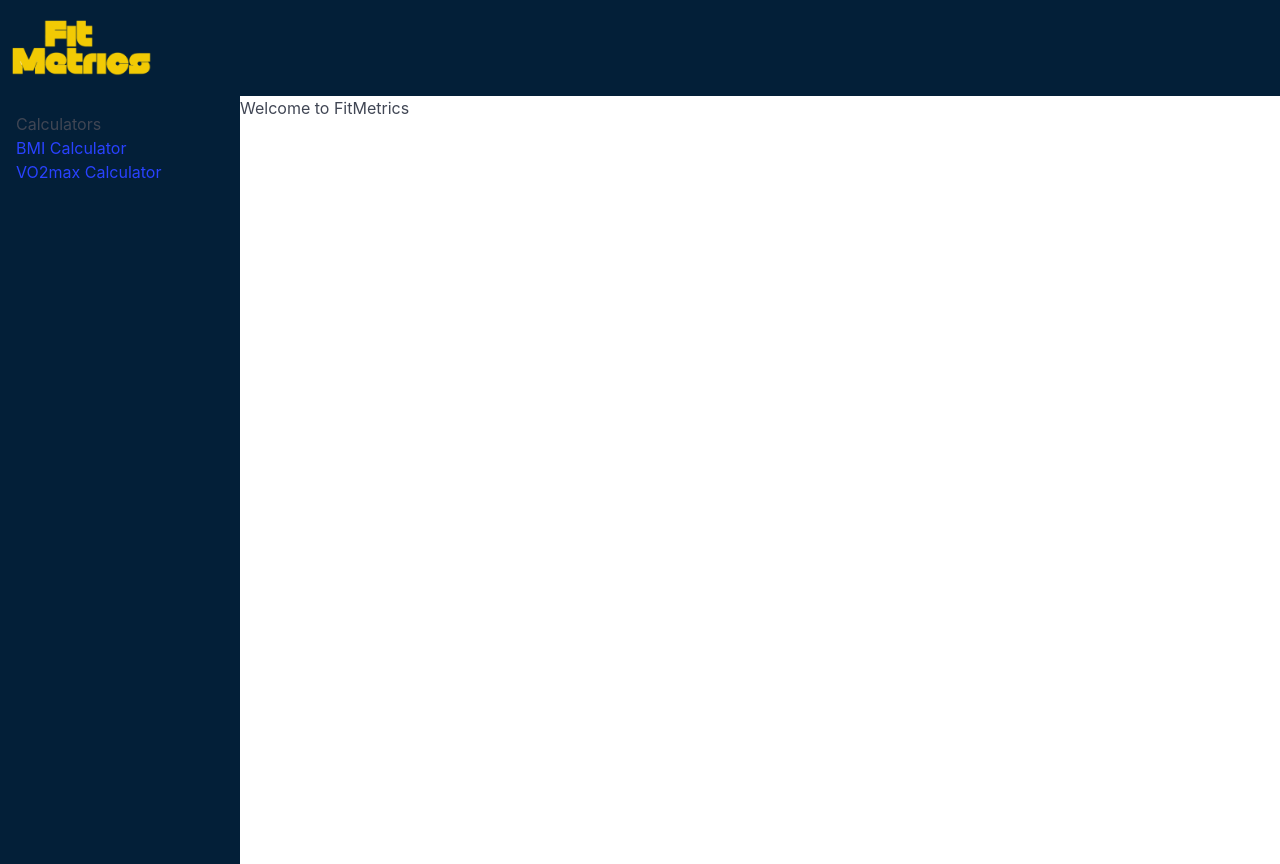
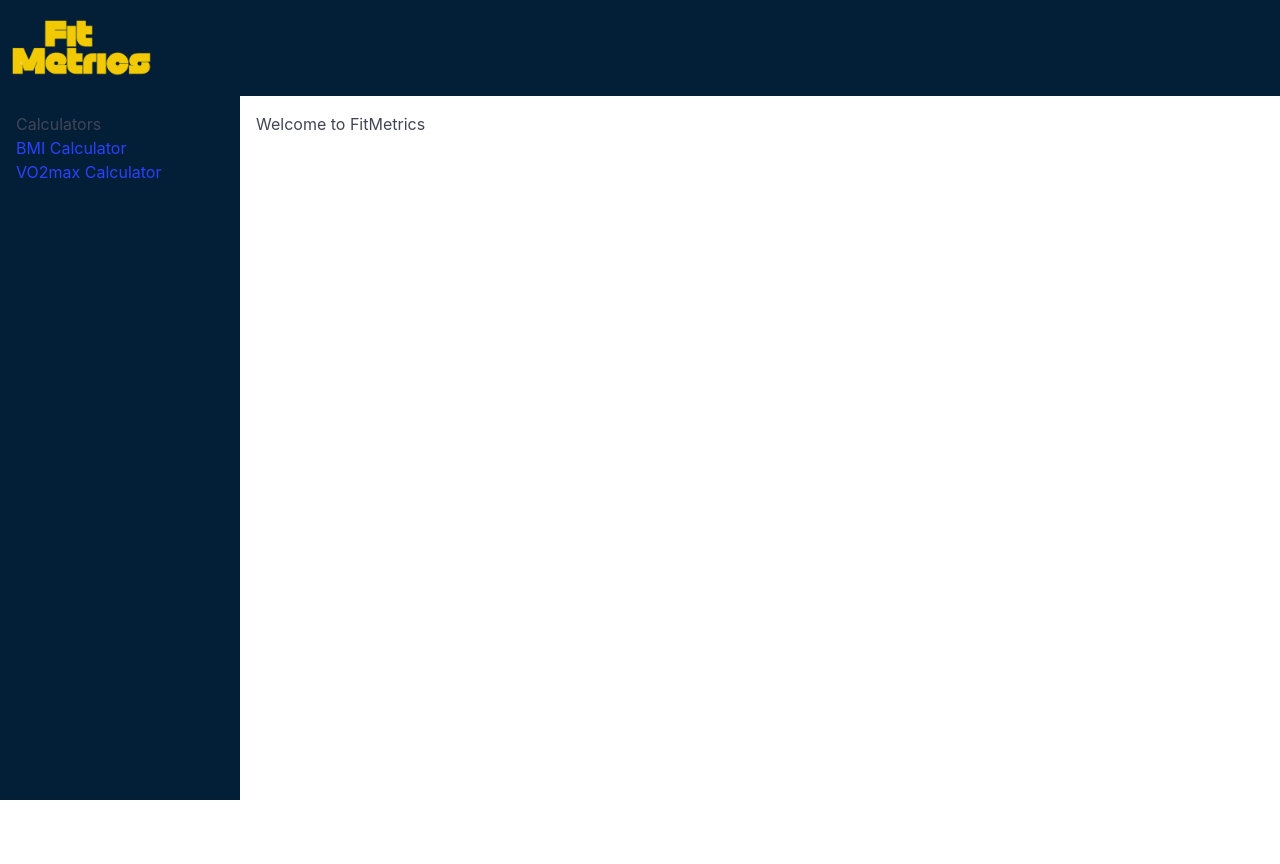
Before and after one commit to Laleh-S/fitmetrics, a React (Create React App) app: page / in a window 1280 px wide. After the commit the page ends 800 px from the top, so only its background shows below. Built offline with nearby package versions, Linux system fonts and the light colour scheme.

Commit message:
fixed the Navbar and Sidebar to fit in the page

```diff
--- a/src/App.js
+++ b/src/App.js
@@ -1,6 +1,8 @@
 // <Routes>:
 // used to ensure that only one route is matched and rendered at a time, even if multiple routes could potentially
 // match the current URL.
+
+
 import React from "react";
 import { BrowserRouter as Router, Routes, Route } from 'react-router-dom';
 import { CalculatorContextProvider, } from './context/CalculatorContext';
@@ -15,14 +17,16 @@ function App() {
     return (
             <CalculatorContextProvider>
                 <Router>
+                    <div className="flex flex-col h-screen"> {/* "h-scree" makes the main container take up the full height of the viewport */}
                         <Navbar />
-                    <div className="flex">
+                        <div className="flex flex-1"> {/* Flex container for sidebar and main content */}
                             <Sidebar />
-                        <div className="flex">
+                            <div className="flex-1 p-4">
                                 <Routes>
                                     <Route path="/" element={<Home />} />
                                     <Route path="/bmi" element={<BMI />} />
                                 </Routes>
+                            </div>
                         </div>
                     </div>
                 </Router>
--- a/src/components/Navbar.js
+++ b/src/components/Navbar.js
@@ -9,7 +9,7 @@ import "../index.css"
 function Navbar () {
 
     return (
-        <nav className="bg-primary  h-24">
+        <nav className="bg-primary  h-24 ">
             <div className=" max-w-7xl mx-auto ">
             <Link to="/" className=" text-yellow text-xl font-bold">
                 <img src={logoYellow} alt="Logo" className="w-40 pt-4"/>
--- a/src/components/Sidebar.js
+++ b/src/components/Sidebar.js
@@ -5,7 +5,7 @@ import "../index.css"
 // h-[calc(100vh-2rem)] calculates the height by taking the full height of the viewport (100vh) and subtracting 2rem from it.
 function Sidebar() {
     return (
-        <aside className="h-[calc(100vh-2rem)] w-full max-w-[15rem] p-4 bg-primary">
+        <aside className="h-full w-full max-w-[15rem] p-4 bg-primary">
             <div className="">
                 <h2 className="">Calculators</h2>
                 <ul>
```
Lines whose indentation alone changed are shown as unchanged.
